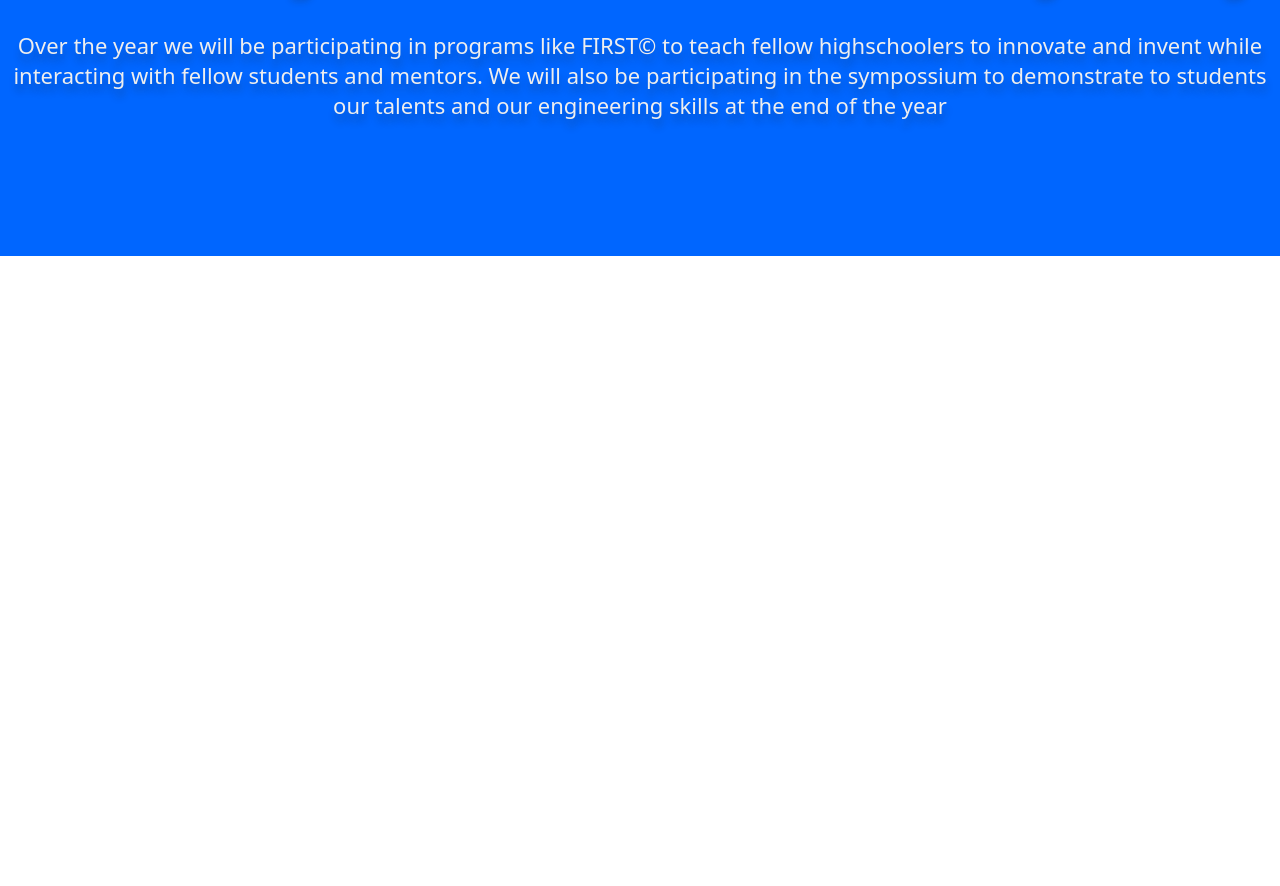
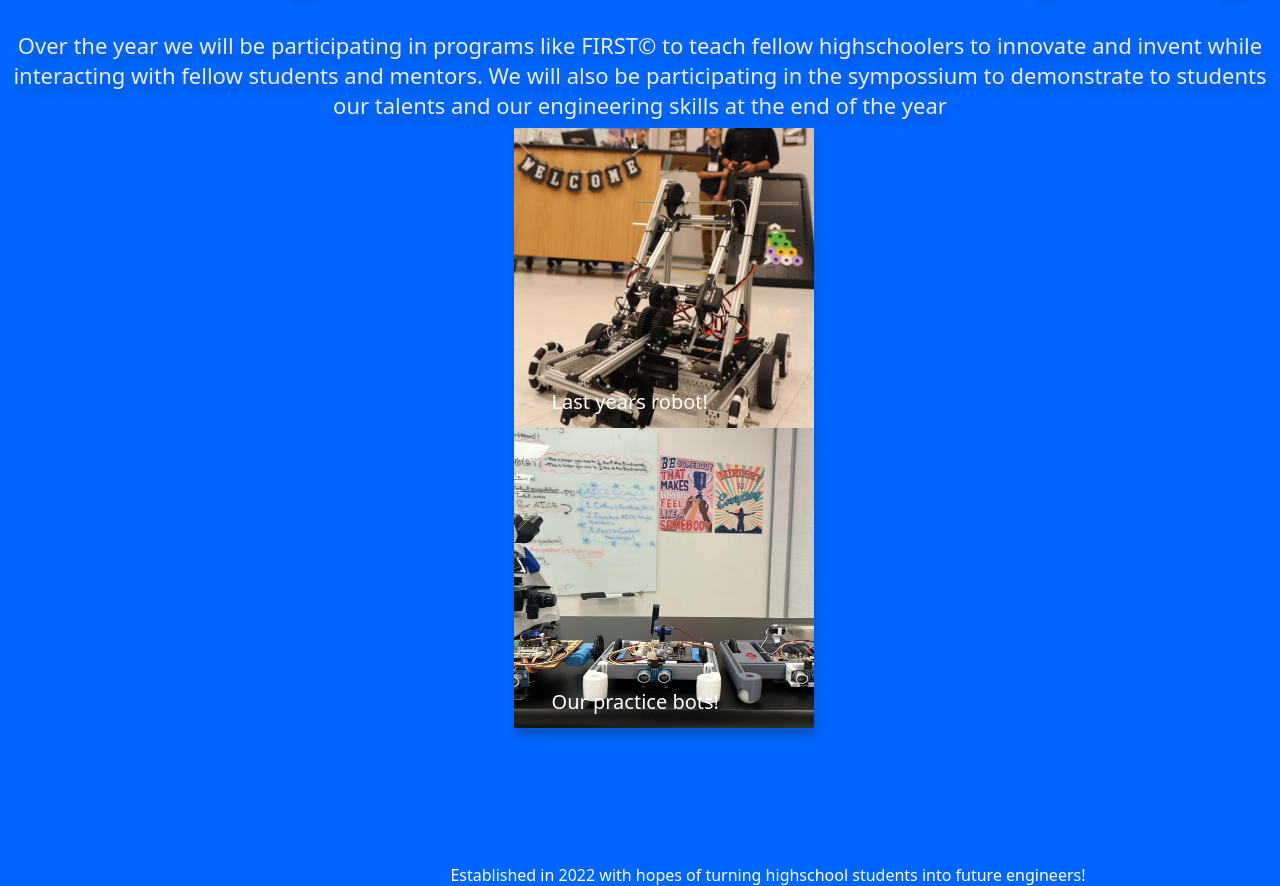
Before and after one commit to LiveWaffle/ClubInfo, a plain HTML site: page index.html in a window 1280 px wide. Shown: the part 960-1846 px from the top of the page. Before the commit the page ends 1216 px from the top, so only its background shows below. Drawn offline with Linux system fonts and the light colour scheme.

Commit message:
Fix Dark Mode and add images and fix css

```diff
--- a/css.css
+++ b/css.css
@@ -36,14 +36,16 @@ button  {
 
 }
 body {
-    height: 100vh;
+    height: 100%;
     background: linear-gradient(
         to bottom,
         white 0%,
-        #d3d3d3 50%,
-        #0066ff 50%,
+        #d3d3d3 20%,
+        #0066ff 20%,
         #0066ff 100%
+
     );
+    background-size: 100% 400vh;
     overflow-y: auto;
     overflow-x: hidden;
     transition: background 5s ease, color 5s ease;
@@ -56,9 +58,12 @@ h1 {
 
 }
 #footy {
+    text-align: center;
     font-family: "Noto Sans", sans-serif;
     color: #ffffff;
-    position:fixed;bottom:0;left:0;right:0;height:30px;
+    position:absolute;
+    left: 35%;
+    top: 150%;
 }
 .wave {
         background: url(/Images/wave2.svg) repeat-x center center;
@@ -80,11 +85,13 @@ body.Dark {
     background: linear-gradient(
         to bottom,
         #272727 0%,
-        #272727 50%,
-        #0043A7 50%,
+        #272727 20%,
+        #0043A7 20%,
         #0043A7 100%
 
     );
+    background-size: 100% 400vh;
+
     transition: all 5s ease;
 }
 
@@ -132,6 +139,7 @@ h3{
     top: 75%;
     left:10%;
   text-shadow: 1px 8px 7px rgba(36,36,36,0.26);
+
 }
 
 body.Dark .wave {
@@ -184,3 +192,42 @@ body.Dark .wave {
 @media screen and (min-width: 501px) {
 
 }
+
+#HugeRobot {
+    position: absolute;
+    left:40%;
+    top:90%;
+    width: 300px;
+    height: 300px;
+    box-shadow: 1px 8px 7px rgba(36,36,36,0.26);
+
+}
+#SmallRobot {
+    position: absolute;
+    left:40%;
+    top:115%;
+    width: 300px;
+    height: 300px;
+    box-shadow: 1px 8px 7px rgba(36,36,36,0.26);
+
+}
+#Sub {
+    font-family: "Noto Sans", sans-serif;
+    font-weight: light;
+    font-size: 20px;
+    color:white;
+    position:absolute;
+    left: 43%;
+    top: 110%;
+    text-shadow: 1px 8px 7px rgba(36,36,36,0.26);
+}
+#Sub2 {
+    font-family: "Noto Sans", sans-serif;
+    font-weight: light;
+    font-size: 20px;
+    color:white;
+    position:absolute;
+    left: 43%;
+    top: 135%;
+    text-shadow: 1px 8px 7px rgba(36,36,36,0.26);
+}
--- a/index.html
+++ b/index.html
@@ -18,16 +18,23 @@
 
     </center>
     </div>
-    <section" class="hidden">
+    <section>
     <div class="main">
         <center>
             <p id="Info">Our club was founded in 2022 to inspire high-school students to get interested into the field of engineering. </p>
 
     </section>
     </div>
-    <p id="Future">
+    <p id="Future" >
         Over the year we will be participating in programs like FIRST© to teach fellow highschoolers to innovate and invent while interacting with fellow students and mentors. We will also be participating in the sympossium to demonstrate to students our talents and our engineering skills at the end of the year
     </p>
+    <section class="hidden">
+    <img id="HugeRobot" src="/Images/hugerobot.jpg">
+        <p id="Sub">Last years robot!</p>
+    <img id="SmallRobot" src="/Images/microbots.jpg">
+    <p id="Sub2">Our practice bots!</p>
+
+    </section>
     <div class="wave"> </div>
     <div class="footer">
     <center>
--- a/js.js
+++ b/js.js
@@ -15,7 +15,6 @@ const observer = new IntersectionObserver((entries) => {
       if (entry.isIntersecting) {
           entry.target.classList.add('show');
       } else {
-          entry.target.classList.remove('show');
       }
   });
 });
```
Also changed, not shown: Images/fullrobot.jpg (added), Images/hugerobot.jpg (added), Images/microbots.jpg (added), Images/tools.jpg (added).
